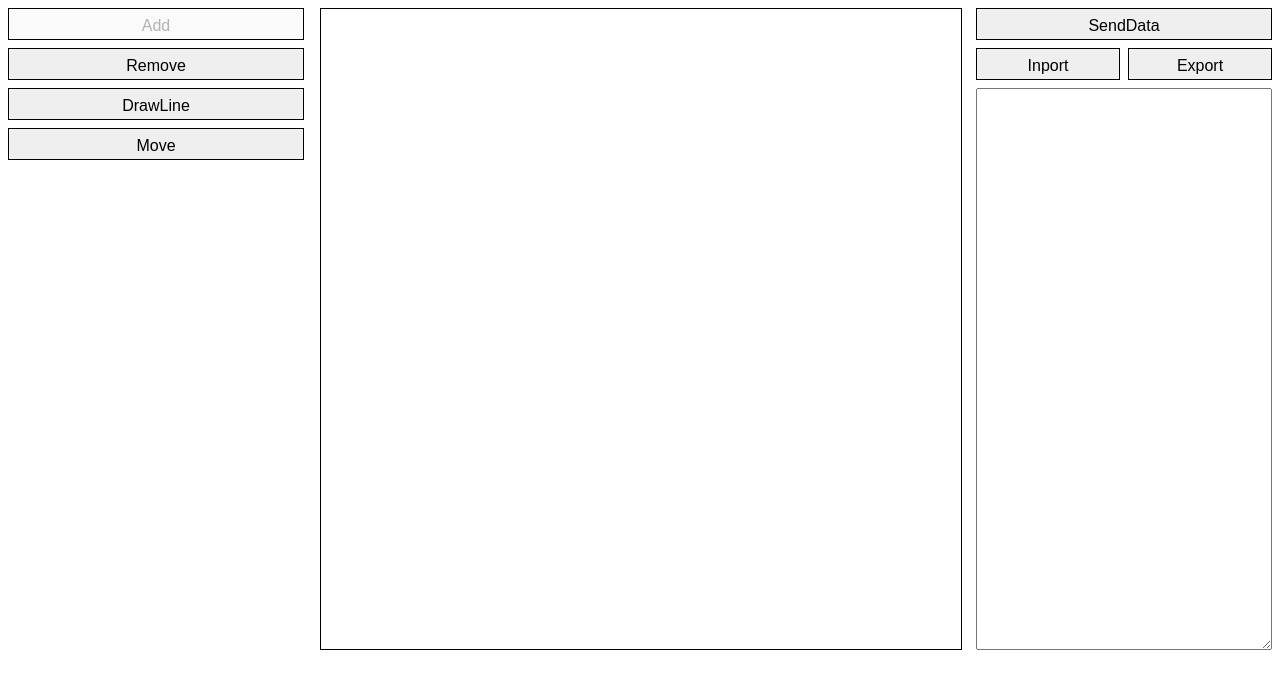
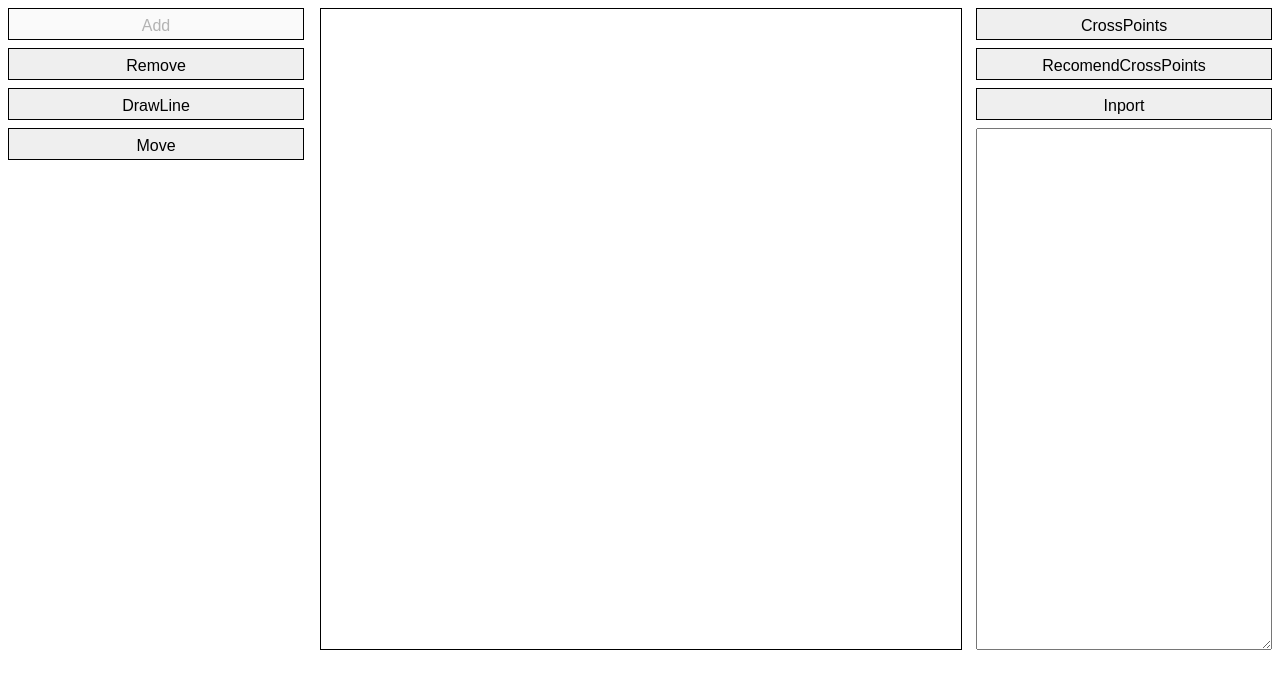
Before and after one commit to ie03-aizu-2019/ie03project-gnocchi, a React (Vite) app in the folder front/: page / in a window 1280 px wide. Shown: the top 684 px of the page. Built offline with nearby package versions, Linux system fonts and the light colour scheme.

Commit message:
:sparkles: APIの呼び出し部分を作成

```diff
--- /dev/null
+++ b/front/src/ApiCall.ts
@@ -0,0 +1,8 @@
+const endpoint = 'http://localhost:5000';
+
+export const EnumCrossPoints = '/enumCrossPoints';
+export const RecomendCrossPoints = '/recomendCrossPoints'
+export type ApiType = typeof EnumCrossPoints|typeof RecomendCrossPoints
+
+export default (apiType: ApiType, payload?: RequestInit): Promise<string> =>
+    fetch(endpoint + apiType, payload).then(x => x.text());
--- a/front/src/Components/Display.tsx
+++ b/front/src/Components/Display.tsx
@@ -6,7 +6,8 @@ import {
   mouseMoveAction,
   mouseClickAction,
   selectPointAction,
-  mouseUpAction
+  mouseUpAction,
+  ReducerContext
 } from "../Reducer";
 import Line from "./Line";
 import Point from "./Point";
@@ -16,15 +17,11 @@ type DisplayProps = {
   height: number;
   viewWidth: number;
   viewHeight: number;
-  places: Place[];
-  roads: [number, number][];
-  selectPos?: Place;
-  selectPoint?: number;
-  isClick: boolean;
-  dispatcher: (arg0: Action) => void;
 };
 
-export default ({ dispatcher, ...props }: DisplayProps) => {
+export default ({ ...props }: DisplayProps) => {
+  const { state, dispatcher } = React.useContext(ReducerContext);
+
   const placeToSvgSpace = toSvgSpace(
     [props.width, props.height],
     [props.viewWidth, props.viewHeight]
@@ -36,12 +33,13 @@ export default ({ dispatcher, ...props }: DisplayProps) => {
       height={`${props.viewHeight}px`}
       viewBox={`0 0 ${props.width} ${props.height}`}
       onMouseMove={e =>
-        props.isClick
+        state.isClick
           ? dispatcher(
               mouseMoveAction(
                 placeToSvgSpace({
                   x: e.nativeEvent.offsetX,
-                  y: e.nativeEvent.offsetY
+                  y: e.nativeEvent.offsetY,
+                  isAdded: false
                 })
               )
             )
@@ -52,7 +50,8 @@ export default ({ dispatcher, ...props }: DisplayProps) => {
           mouseClickAction(
             placeToSvgSpace({
               x: e.nativeEvent.offsetX,
-              y: e.nativeEvent.offsetY
+              y: e.nativeEvent.offsetY,
+              isAdded: false
             })
           )
         )
@@ -60,39 +59,38 @@ export default ({ dispatcher, ...props }: DisplayProps) => {
       onMouseUp={() => dispatcher(mouseUpAction())}
       style={{ border: "1px solid black" }}
     >
-      {props.roads.map(([from, to], i) => (
+      {state.roads.map(([from, to], i) => (
         <Line
           key={i}
-          from={props.places[from]}
-          to={props.places[to]}
+          from={state.places[from]}
+          to={state.places[to]}
           width={0.05}
         />
       ))}
-      {props.places.map((x, i) => (
+      {state.places.map((x, i) => (
         <Point
           place={x}
           size={0.1}
           key={i}
-          index={i}
+          index={i + 1}
           onMouseDown={e => (
             e.stopPropagation(), dispatcher(selectPointAction(i))
           )}
-          color={props.selectPoint === i ? "green" : undefined}
+          color={
+            x.isAdded ? "blue" : state.selectPoint === i ? "green" : undefined
+          }
         />
       ))}
-      {props.selectPos ? (
-        <Point place={props.selectPos} size={0.1} color="blue" />
-      ) : (
-        ""
-      )}
     </svg>
   );
 };
 
 const toSvgSpace = ([w, h]: [number, number], [vw, vh]: [number, number]) => ({
   x,
-  y
+  y,
+  ...p
 }: Place): Place => ({
+  ...p,
   x: (x / vw) * w,
   y: (y / vh) * h
 });
--- a/front/src/Components/Form.tsx
+++ b/front/src/Components/Form.tsx
@@ -1,16 +1,17 @@
 import * as React from "react";
 
-import { Mode, Action, changeModeAction } from "../Reducer";
-
+import { Mode, changeModeAction, ReducerContext } from "../Reducer";
 import Button from "./Button";
 import Grid from "./Grid";
 
 type FormProps = {
   mode: Mode;
-  dispatcher: (arg0: Action) => void;
 };
 
-export default ({ mode, dispatcher }: FormProps) => (
+export default ({ mode }: FormProps) => {
+  const { dispatcher } = React.useContext(ReducerContext);
+
+  return (
     <Grid rows={["repeat(4, 32px)"]} columns={["1f"]} gap="8px">
       {(["Add", "Remove", "DrawLine", "Move"] as Mode[]).map((x, i) => {
         return (
@@ -25,3 +26,4 @@ export default ({ mode, dispatcher }: FormProps) => (
       })}
     </Grid>
   );
+};
--- a/front/src/Components/IO.tsx
+++ b/front/src/Components/IO.tsx
@@ -2,46 +2,64 @@ import * as React from "react";
 import styled from "styled-components";
 
 import {
-  Action,
   importAction,
   exportAction,
-  inputQueryAction
+  inputQueryAction,
+  ReducerContext,
+  toAPIAction,
+  Action
 } from "../Reducer";
 
 import Button from "./Button";
-import FlexBox from "./FlexBox";
 import Grid from "./Grid";
+import Caller, { EnumCrossPoints, RecomendCrossPoints } from "../ApiCall";
 
 type IOProps = {
   query: string;
-  dispatcher: (arg0: Action) => void;
 };
 
-export default ({ query, dispatcher }: IOProps) => {
+const enumCrossPointsCall = async (
+  query: string,
+  dispatcher: React.Dispatch<Action>
+) => {
+  const newQuery = await Caller(EnumCrossPoints, {
+    method: "POST",
+    headers: { "Content-Type": "text/plain" },
+    body: query
+  });
+
+  dispatcher(toAPIAction(newQuery));
+};
+
+const recomendCrossPointsCall = async (
+  query: string,
+  dispatcher: React.Dispatch<Action>
+) => {
+  const newQuery = await Caller(RecomendCrossPoints, {
+    method: "POST",
+    headers: { "Content-Type": "text/plain" },
+    body: query
+  });
+
+  dispatcher(toAPIAction(newQuery));
+};
+
+export default ({ query }: IOProps) => {
+  const { dispatcher } = React.useContext(ReducerContext);
+
   return (
-    <Grid rows={["32px", "32px", "1fr"]} columns={["1fr", "1fr"]} gap="8px">
-      <Button
-        onClick={() => console.log("API と通信")}
-        style={{ gridRow: "1", gridColumn: "1 / 3" }}
-      >
-        SendData
+    <Grid rows={["32px", "32px", "32px", "1fr"]} columns={["1fr"]} gap="8px">
+      <Button onClick={() => enumCrossPointsCall(query, dispatcher)}>
+        CrossPoints
       </Button>
-      <Button
-        onClick={() => dispatcher(importAction())}
-        style={{ gridRow: "2", gridColumn: "1" }}
-      >
-        Inport
+      <Button onClick={() => recomendCrossPointsCall(query, dispatcher)}>
+        RecomendCrossPoints
       </Button>
-      <Button
-        onClick={() => dispatcher(exportAction())}
-        style={{ gridRow: "2", gridColumn: "2" }}
-      >
-        Export
-      </Button>
+      <Button onClick={() => dispatcher(importAction())}>Inport</Button>
       <Textarea
         value={query}
         onChange={e => dispatcher(inputQueryAction(e.currentTarget.value))}
-        style={{ gridRow: "3", gridColumn: "1/3", fontSize: "16px" }}
+        style={{ fontSize: "16px" }}
       />
     </Grid>
   );
--- a/front/src/Reducer.tsx
+++ b/front/src/Reducer.tsx
@@ -1,8 +1,17 @@
+import { createContext, Dispatch } from "react";
+
 export type Mode = "Add" | "DrawLine" | "Remove" | "Move";
 
 export type Place = {
   x: number;
   y: number;
+  isAdded: boolean;
+};
+
+export type Query = {
+  start: string;
+  end: string;
+  num: number;
 };
 
 export type State = {
@@ -15,6 +24,7 @@ export type State = {
 
   places: Place[];
   roads: [number, number][];
+  queries: Query[];
 };
 
 type MouseMove = {
@@ -56,6 +66,11 @@ type Import = {
   readonly type_: "Import";
 };
 
+type ToAPI = {
+  readonly type_: "ToAPI";
+  newQuery: string;
+};
+
 export type Action =
   | MouseMove
   | MouseUp
@@ -64,7 +79,8 @@ export type Action =
   | ChangeMode
   | InputQuery
   | Export
-  | Import;
+  | Import
+  | ToAPI;
 
 export const init: State = {
   mode: "Add",
@@ -72,7 +88,8 @@ export const init: State = {
   selectPoint: null,
   isClick: false,
   places: [],
-  roads: []
+  roads: [],
+  queries: []
 };
 
 export const mouseMoveAction = (p: Place): MouseMove => ({
@@ -108,29 +125,55 @@ export const exportAction = (): Export => ({ type_: "Export" });
 
 export const importAction = (): Import => ({ type_: "Import" });
 
-const exportQuery = (places: Place[], roads: [number, number][]): string => {
+export const toAPIAction = (q: string): ToAPI => ({
+  type_: "ToAPI",
+  newQuery: q
+});
+
+const exportQuery = (
+  places: Place[],
+  roads: [number, number][],
+  addedPlaces: Place[],
+  queries: Query[]
+): string => {
   const placesStr = places.map(p => `${p.x} ${p.y}`).join("\n");
   const roadsStr = roads.map(([f, t]) => `${f + 1} ${t + 1}`).join("\n");
+  const addedPlacesStr = addedPlaces.map(p => `${p.x} ${p.y}`).join("\n");
+  const queriesStr = queries
+    .map(({ start, end, num }) => `${start} ${end} ${num}`)
+    .join("\n");
 
-  return `${places.length} ${roads.length} 0 0
-${placesStr}
-${roadsStr}`;
+  return `${places.length} ${roads.length} ${addedPlaces.length} ${
+    queries.length
+  }
+${[placesStr, roadsStr, addedPlacesStr, queriesStr].join("\n")}`;
 };
 
-const importQuery = (query: string): [Place[], [number, number][]] => {
+const importQuery = (query: string): [Place[], [number, number][], Query[]] => {
   const lines = query.split("\n");
-  const [p, r] = lines[0].split(" ").map(Number);
+  const [p, r, a, q] = lines[0].split(" ").map(Number);
+
   const places = lines
     .slice(1, p + 1)
     .map(x => x.split(" ").map(Number))
-    .map(([x, y]) => ({ x, y }));
+    .map(([x, y]) => ({ x, y, isAdded: false }));
 
   const roads = lines
     .slice(p + 1, r + p + 1)
     .map(x => x.split(" ").map(Number))
     .map(([f, t]) => [f - 1, t - 1] as [number, number]);
 
-  return [places, roads];
+  const addedPlaces = lines
+    .slice(r + p + 1, r + p + a + 1)
+    .map(x => x.split(" ").map(Number))
+    .map(([x, y]) => ({ x, y, isAdded: true }));
+
+  const queries = lines
+    .slice(r + p + a + 1, r + p + a + q + 1)
+    .map(x => x.split(" "))
+    .map(([s, e, n]) => ({ start: s, end: e, num: Number(n) }));
+
+  return [places.concat(addedPlaces), roads, queries];
 };
 
 export default (state: State, action: Action): State => {
@@ -139,14 +182,31 @@ export default (state: State, action: Action): State => {
       return { ...state, mode: action.mode };
 
     case "InputQuery":
-      return { ...state, testQuery: action.query };
+      return {
+        ...state,
+        testQuery: action.query
+      };
 
     case "Export":
-      return { ...state, testQuery: exportQuery(state.places, state.roads) };
+      return {
+        ...state,
+        testQuery: exportQuery(
+          state.places.filter(x => !x.isAdded),
+          state.roads,
+          state.places.filter(x => x.isAdded),
+          state.queries
+        )
+      };
 
-    case "Import":
+    case "Import": {
       const [places, roads] = importQuery(state.testQuery);
       return { ...state, places, roads };
+    }
+
+    case "ToAPI": {
+      const [places, roads] = importQuery(action.newQuery);
+      return { ...state, places, roads, testQuery: action.newQuery };
+    }
 
     // Modeで挙動を変える
     default:
@@ -157,24 +217,51 @@ export default (state: State, action: Action): State => {
 const modableReduser = (state: State, action: Action): State => {
   if (state.mode === "Add") {
     switch (action.type_) {
-      case "MouseClick":
+      case "MouseClick": {
+        const places = [
+          ...state.places,
+          { x: action.x, y: action.y, isAdded: false }
+        ];
+        const testQuery = exportQuery(
+          places.filter(x => !x.isAdded),
+          state.roads,
+          places.filter(x => x.isAdded),
+          state.queries
+        );
+
         return {
           ...state,
-          places: [...state.places, { x: action.x, y: action.y }]
+          places,
+          testQuery
         };
+      }
+
+      case "SelectPoint": {
+        const places = state.places.map((x, i) =>
+          i === action.pointIndex ? { ...x, isAdded: !x.isAdded } : x
+        );
+        const testQuery = exportQuery(
+          places.filter(x => !x.isAdded),
+          state.roads,
+          places.filter(x => x.isAdded),
+          state.queries
+        );
+
+        return {
+          ...state,
+          places,
+          testQuery
+        };
+      }
     }
   } else if (state.mode === "Remove") {
     switch (action.type_) {
-      case "SelectPoint":
-        return {
-          ...state,
-          places: state.places.filter((_, i) => i !== action.pointIndex),
-          roads: state.roads
+      case "SelectPoint": {
+        const places = state.places.filter((_, i) => i !== action.pointIndex);
+        const roads = state.roads
           .filter(
             x =>
-                !x
-                  .map(y => y === action.pointIndex)
-                  .reduce((acc, y) => acc || y)
+              !x.map(y => y === action.pointIndex).reduce((acc, y) => acc || y)
           )
           .map(
             x =>
@@ -182,17 +269,42 @@ const modableReduser = (state: State, action: Action): State => {
                 number,
                 number
               ]
-            )
+          );
+        const testQuery = exportQuery(
+          places.filter(x => !x.isAdded),
+          roads,
+          places.filter(x => x.isAdded),
+          state.queries
+        );
+
+        return {
+          ...state,
+          places,
+          roads,
+          testQuery
         };
+      }
     }
   } else if (state.mode === "DrawLine") {
     switch (action.type_) {
       case "SelectPoint":
         if (state.selectPoint !== null) {
+          const roads = [
+            ...state.roads,
+            [state.selectPoint, action.pointIndex] as [number, number]
+          ];
+          const testQuery = exportQuery(
+            state.places.filter(x => !x.isAdded),
+            roads,
+            state.places.filter(x => x.isAdded),
+            state.queries
+          );
+
           return {
             ...state,
             selectPoint: null,
-            roads: [...state.roads, [state.selectPoint, action.pointIndex]]
+            roads,
+            testQuery
           };
         } else {
           return {
@@ -222,14 +334,29 @@ const modableReduser = (state: State, action: Action): State => {
           selectPoint: null
         };
       case "MouseMove":
+        const places = state.places.map((x, i) =>
+          state.selectPoint === i ? { ...x, x: action.x, y: action.y } : x
+        );
+        const testQuery = exportQuery(
+          places.filter(x => !x.isAdded),
+          state.roads,
+          places.filter(x => x.isAdded),
+          state.queries
+        );
+
         return {
           ...state,
-          places: state.places.map((x, i) =>
-            state.selectPoint === i ? { x: action.x, y: action.y } : x
-          )
+          places,
+          testQuery
         };
     }
   }
 
   return state;
 };
+
+type Reducer = {
+  state: State;
+  dispatcher: Dispatch<Action>;
+};
+export const ReducerContext = createContext<Reducer>(null);
--- a/front/src/app.tsx
+++ b/front/src/app.tsx
@@ -1,8 +1,7 @@
 import * as React from "react";
 import { render } from "react-dom";
-import styled from "styled-components";
 
-import reduser, { init } from "./Reducer";
+import reduser, { init, ReducerContext } from "./Reducer";
 import Form from "./Components/Form";
 import Display from "./Components/Display";
 import IO from "./Components/IO";
@@ -21,15 +20,17 @@ const App = (props: AppProps) => {
   const [state, dispatcher] = React.useReducer(reduser, init);
 
   return (
-    <Grid
-      rows={["1fr", "1fr"]}
-      columns={["1fr", `${props.viewWidth}px`, "1fr"]}
-      gap="16px"
-    >
-      <Form {...state} dispatcher={dispatcher} />
-      <Display {...props} {...state} dispatcher={dispatcher} />
-      <IO query={state.testQuery} dispatcher={dispatcher} />
-    </Grid>
+    <ReducerContext.Provider value={{ state, dispatcher }}>
+      <Grid
+        rows={["1fr"]}
+        columns={["1fr", `${props.viewWidth}px`, "1fr"]}
+        gap="16px"
+      >
+        <Form mode={state.mode} />
+        <Display {...props} />
+        <IO query={state.testQuery} />
+      </Grid>
+    </ReducerContext.Provider>
   );
 };
 
```
Also changed, not shown: front/src/Components/Line.tsx (+14 -0 lines). Lines whose indentation alone changed are shown as unchanged.
